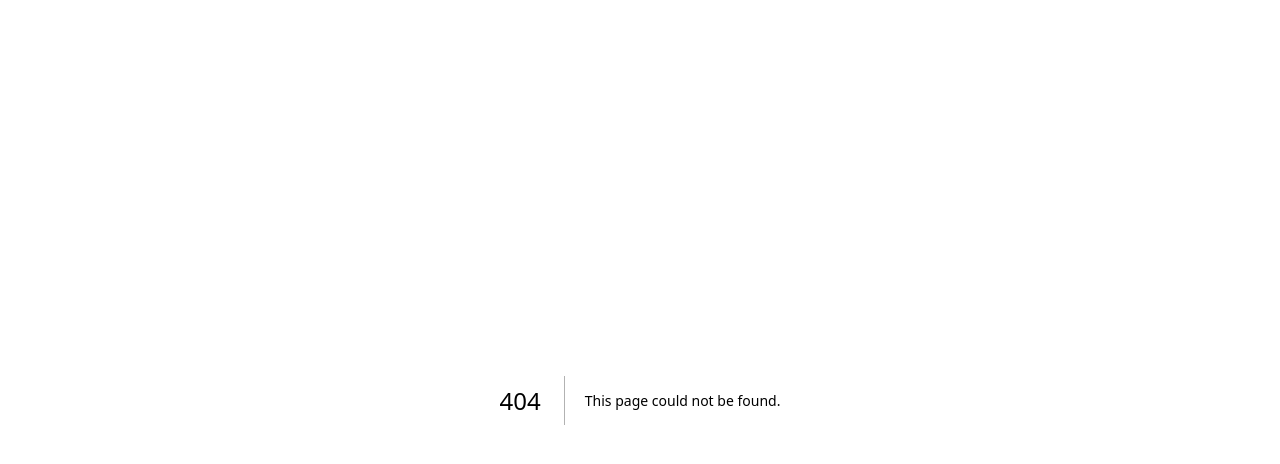
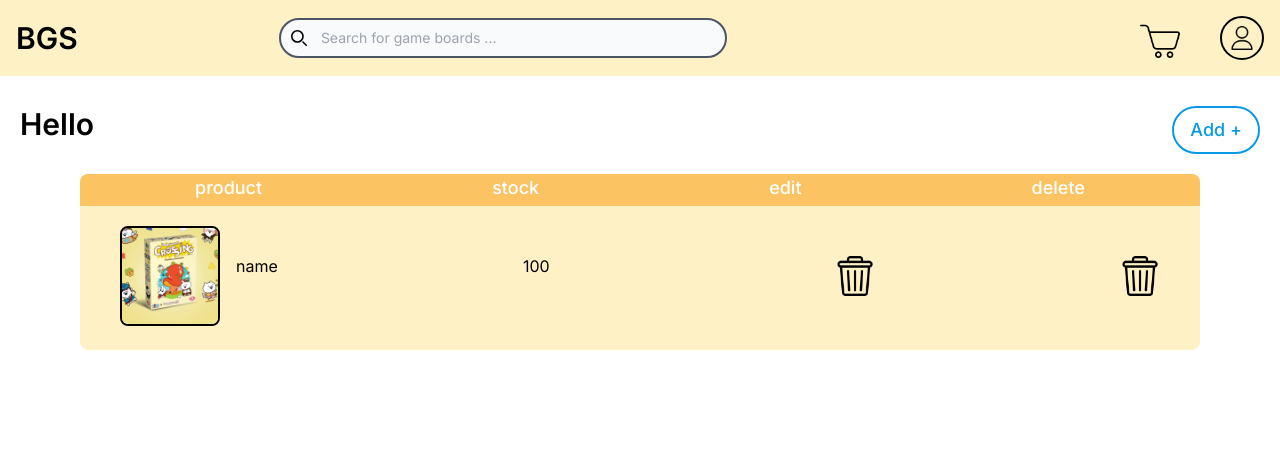
Before and after one commit to focuspaphawarin/SE-Project2, a Next.js app in the folder bgs/: page /shop/shopowner in a window 1280 px wide. Before the commit this address had no page. Shown: the top 464 px of the page. Built offline with nearby package versions, Linux system fonts and the light colour scheme.

Commit message:
shopowner add&edit

```diff
--- /dev/null
+++ b/bgs/src/app/shop/shopowner/page.tsx
@@ -0,0 +1,116 @@
+'use client';
+
+
+import Image from "next/image";
+import UserNav from "@/component/Navbar/UserNav";
+import Link from 'next/link';
+
+
+import React, { useState } from 'react';
+
+import CancleOrder from "@/component/ui/CancleOrder";
+import Popup from 'reactjs-popup';
+import 'reactjs-popup/dist/index.css';
+
+export default function Wait() {
+    const [open, setOpen] = useState(false)
+    return (
+        <>
+            <UserNav />
+            <div className="mt-74px ml-5 mr-5 flex justify-between">
+                <div className="">
+                    <h1 className="pt-8 pb-8 w-full flex justify-center text-3xl font-semibold ">Hello</h1>
+                </div>
+                <div className="mt-8">
+                    <Link href="/shop/add">
+                        <button
+                            className="inline-flex items-center justify-center bg-white-400 hover:bg-gray-100 text-[#0899E7] font-bold py-2 px-4 border border-2 border-[#0899E7] rounded-full text-lg
+                                    font-medium
+                                "
+                        >
+                            Add +
+                        </button>
+                    </Link>
+                </div>
+            </div>
+            <div className="bg-[#FFF1C6] rounded-lg ml-20 mr-20 pb-1 ">
+                <div className="bg-[#FCC362] flex justify-around pb-1 rounded-t-lg text-lg font-medium text-white">
+                    <h1>product</h1>
+                    <h1>stock</h1>
+                    <h1>edit</h1>
+                    <h1>delete</h1>
+                </div>
+                {/* ช่องๆๆๆ */}
+                <div className="flex justify-between">
+                    {/* product */}
+                    <div className="mt-5 mb-5 ml-10">
+                        <div className="flex flex-row">
+                            <Image
+                                className="object-cover border-2 border-black rounded-lg"
+                                src="/game1.png"
+                                width={100}
+                                height={100}
+                                alt="Picture of Party game"
+                            />
+                            <div className=" ml-4 flex flex-col justify-center">
+                                <h1 className="pb-5">name</h1>
+                            </div>
+                        </div>
+                    </div>
+                    {/* stock */}
+                    <div className="flex items-center jutify-center">
+                        <h1 className="pb-5 mr-10">100</h1>
+                    </div>
+                    {/* edit */}
+                    <div className="flex items-center jutify-center">
+                        <Link href="/shop/edit">
+                            <Image
+                                className="object-cover"
+                                src="/bin.png"
+                                width={40}
+                                height={40}
+                                alt="Picture of Edit"
+                            />
+                        </Link>
+                    </div>
+                    {/* delete */}
+                    <div className="flex items-center jutify-center mr-10">
+                        <Image
+                            className="object-cover" onClick={() => setOpen(true)}
+                            src="/bin.png"
+                            width={40}
+                            height={40}
+                            alt="Picture of Bin"
+                        />
+                        <CancleOrder open={open} onClose={() => setOpen(false)}>
+                            <div className="text-center w-56">
+                                <div className="mx-auto my-4 w-48">
+                                    <Image
+                                        className="object-cover"
+                                        src="/confirm.png"
+                                        width={200}
+                                        height={200}
+                                        alt="Picture of confirm"
+                                    />
+                                    <h3 className="text-lg font-black text-gray-800">Are you sure ?</h3>
+                                    <p className="text-sm text-gray-500">
+                                        please be advised that once you click'Cancel Order' ,the transaction cannot be undone. Make sure you are certaion about your decision before proceeding.Thank you for your understanding.
+                                    </p>
+                                </div>
+                                <div className="flex gap-4">
+                                    <button
+                                        className="btn btn-light w-full"
+                                        onClick={() => setOpen(false)}
+                                    >
+                                        No
+                                    </button>
+                                    <button className="btn btn-danger w-full">Yes</button>
+                                </div>
+                            </div>
+                        </CancleOrder>
+                    </div>
+                </div>
+            </div>
+        </>
+    );
+}
```
Also changed, not shown: bgs/public/bin.png (added), bgs/src/app/shop/delete/page.tsx (deleted).
